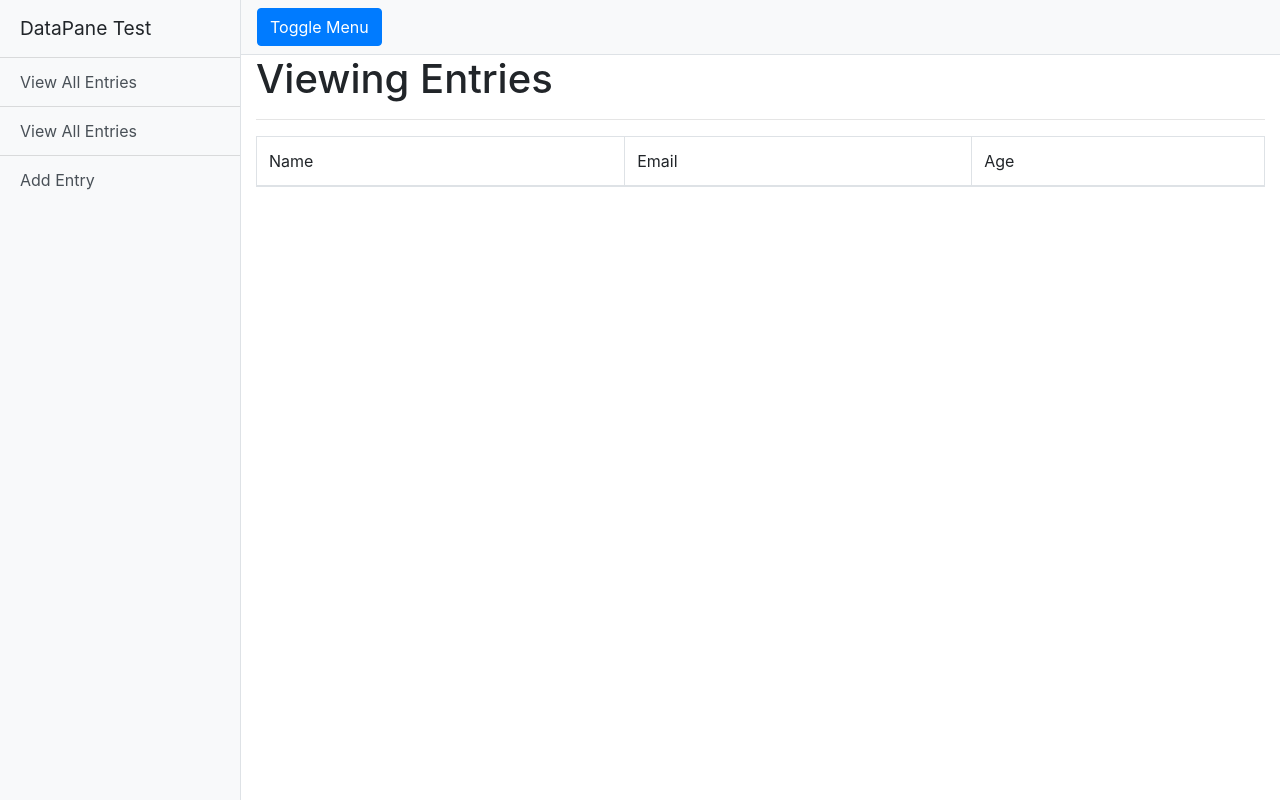
After one commit to dotslash227/datapane-test, a Django app: template templates/entries/index.html in a window 1280 px wide. The commit adds this page. Run offline with Django 3.2, Linux system fonts and the light colour scheme; the template is opened without the code that fills it, so the values that code supplies are empty; some libraries are stand-ins or nearby versions.

Commit message:
entry components done

```diff
--- a/datapanesite/admin.py
+++ b/datapanesite/admin.py
@@ -1,4 +1,5 @@
 from django.contrib import admin
-from .models import Navigation
+from .models import Navigation, Entries
 
 admin.site.register(Navigation)
+admin.site.register(Entries)
--- a/datapanesite/models.py
+++ b/datapanesite/models.py
@@ -10,7 +10,7 @@ class Navigation(models.Model):
 
 class Entries(models.Model):
     name = models.CharField(max_length=100)
-    email = models.CharField(max_length=100)
+    email = models.EmailField(max_length=100)
     age = models.IntegerField(default=0)
 
     def __str__(self):
--- a/datapanesite/urls.py
+++ b/datapanesite/urls.py
@@ -4,5 +4,7 @@ from . import views
 app_name = "main"
 
 urlpatterns = [
-    path('', views.Home, name="home")
+    path('', views.Home, name="home"),
+    path('entries/add', views.Entries.as_view(), name="entry"),
+    path('entries', views.EntryPage, name="entry-index"),
 ]
--- a/templates/base.html
+++ b/templates/base.html
@@ -26,16 +26,15 @@
         <div class="bg-light border-right" id="sidebar-wrapper">
             <div class="sidebar-heading">DataPane Test</div>
             <div class="list-group list-group-flush">
-              {% for each in navigation %}
-               <a href="{% url 'main:home' %}" class="list-group-item list-group-item-action bg-light">{{each.title}}</a>
-              {% endfor %}
+              <a href="{% url 'main:home' %}" class="list-group-item list-group-item-action bg-light">View All Entries</a>
+              <a href="{% url 'main:entry-index' %}" class="list-group-item list-group-item-action bg-light">View All Entries</a>
+              <a href="{% url 'main:entry' %}" class="list-group-item list-group-item-action bg-light">Add Entry</a>
             </div>
         </div>
           <!-- /#sidebar-wrapper -->
           <div id="page-content-wrapper">
                 <nav class="navbar navbar-expand-lg navbar-light bg-light border-bottom">
                         <button class="btn btn-primary" id="menu-toggle">Toggle Menu</button>
-
                         <button class="navbar-toggler" type="button" data-toggle="collapse" data-target="#navbarSupportedContent" aria-controls="navbarSupportedContent" aria-expanded="false" aria-label="Toggle navigation">
                           <span class="navbar-toggler-icon"></span>
                         </button>
--- /dev/null
+++ b/templates/entries/index.html
@@ -0,0 +1,26 @@
+{% extends "base.html" %}
+{% load staticfiles %}
+
+{% block content %}
+
+    <h1>Viewing Entries</h1>
+    <hr />
+
+    <table class="table table-bordered">
+        <thead>
+            <td>Name</td>
+            <td>Email</td>
+            <td>Age</td>
+        </thead>
+        <tbody>
+            {% for each in data %}
+            <tr>
+                <td>{{each.name}}</td>
+                <td>{{each.email}}</td>
+                <td>{{each.age}}</td>
+            </tr>
+            {% endfor %}
+        </tbody>
+    </table>
+
+{% endblock content %}
```
Also changed, not shown: datapanesite/forms.py (added, +7 -0 lines), datapanesite/views.py (+37 -0 lines), templates/entries/add.html (added, +17 -0 lines), datapanesite/migrations/0003_auto_20191203_1622.py (added), db.sqlite3.
